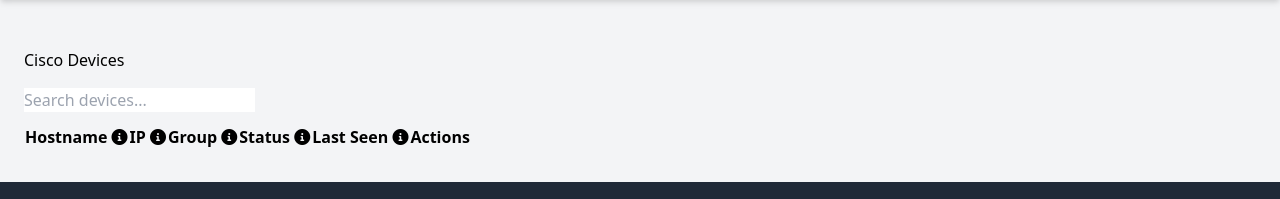
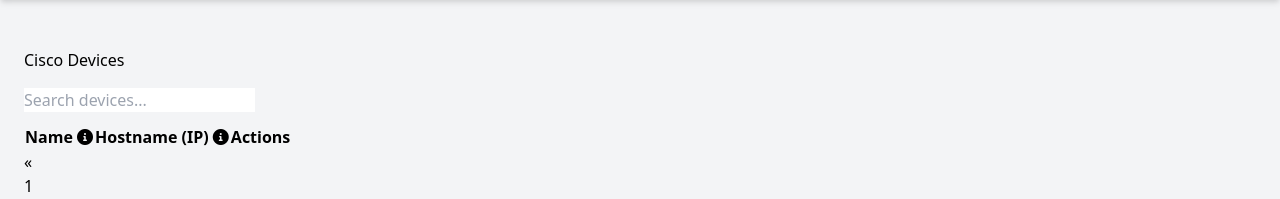
Before and after one commit to sydasif/network_project, a Django app: page /devices/ in a window 1280 px wide. Shown: the part 96-295 px from the top of the page. Run offline with Django 5.2, Linux system fonts and the light colour scheme; the visitor is signed in with stand-in values (Sample User, id 1); data that the repository does not hold is empty.

Commit message:
add device list

```diff
--- a/network/forms.py
+++ b/network/forms.py
@@ -1,5 +1,7 @@
 # forms.py
 from django import forms
+
+from .models import NetworkDevice
 
 TASK_CHOICES = [
     ("show_ip", "Show IP Interface Brief"),
@@ -18,3 +20,21 @@ class TaskForm(forms.Form):
         device_choices = kwargs.pop("device_choices", [])
         super().__init__(*args, **kwargs)
         self.fields["devices"].choices = device_choices
+
+
+class DeviceForm(forms.ModelForm):
+    class Meta:
+        model = NetworkDevice
+        fields = ["hostname", "name"]
+        widgets = {
+            "password": forms.PasswordInput(),
+        }
+
+    def __init__(self, *args, **kwargs):
+        super().__init__(*args, **kwargs)
+        for field in self.fields.values():
+            field.widget.attrs.update(
+                {
+                    "class": "shadow appearance-none border rounded w-full py-2 px-3 text-gray-700 leading-tight focus:outline-none focus:shadow-outline"
+                }
+            )
--- a/network/urls.py
+++ b/network/urls.py
@@ -12,4 +12,13 @@ urlpatterns = [
     ),  # Task execution logs
     path("dashboard/", views.dashboard_view, name="dashboard"),  # Network dashboard
     path("devices/", views.device_list_view, name="device_list"),  # Device list page
+    path(
+        "devices/<int:device_id>/edit/", views.edit_device, name="edit_device"
+    ),  # Edit device
+    path(
+        "devices/<int:device_id>/push-config/", views.push_config, name="push_config"
+    ),  # Push config
+    path(
+        "devices/<int:device_id>/delete/", views.delete_device, name="delete_device"
+    ),  # Delete device
 ]
--- a/network/views.py
+++ b/network/views.py
@@ -1,14 +1,15 @@
 import logging
 
+from django.contrib import messages
 from django.contrib.auth.decorators import login_required
 from django.core.paginator import Paginator
-from django.shortcuts import render
+from django.shortcuts import get_object_or_404, redirect, render
 from nornir.core.filter import F
 
 from core.nornir_init import init_nornir
 from core.tasks import save_config, show_ip
 
-from .forms import TaskForm
+from .forms import DeviceForm, TaskForm
 from .models import NetworkDevice, TaskLog
 
 logger = logging.getLogger(__name__)
@@ -153,3 +154,50 @@ def device_list_view(request):
     return render(
         request, "device_list.html", {"devices": device_list, "page_obj": device_list}
     )
+
+
+@login_required
+def edit_device(request, device_id):
+    device = get_object_or_404(NetworkDevice, id=device_id)
+    if request.method == "POST":
+        form = DeviceForm(request.POST, instance=device)
+        if form.is_valid():
+            form.save()
+            messages.success(request, f"Device {device.hostname} updated successfully")
+            return redirect("device_list")
+    else:
+        form = DeviceForm(instance=device)
+    return render(request, "device_form.html", {"form": form, "device": device})
+
+
+@login_required
+def push_config(request, device_id):
+    if request.method == "POST":
+        device = get_object_or_404(NetworkDevice, id=device_id)
+        try:
+            nr = init_nornir()
+            result = nr.filter(name=device.hostname).run(task=save_config)
+            execution_output = process_task_result(result, "push_config", request.user)
+            if all(
+                output["status"] == "success" for output in execution_output.values()
+            ):
+                messages.success(
+                    request, f"Configuration pushed to {device.hostname} successfully"
+                )
+            else:
+                messages.error(
+                    request, f"Failed to push configuration to {device.hostname}"
+                )
+        except Exception as e:
+            messages.error(request, f"Error pushing configuration: {str(e)}")
+    return redirect("device_list")
+
+
+@login_required
+def delete_device(request, device_id):
+    device = get_object_or_404(NetworkDevice, id=device_id)
+    if request.method == "POST":
+        hostname = device.hostname
+        device.delete()
+        messages.success(request, f"Device {hostname} deleted successfully")
+    return redirect("device_list")
--- a/templates/device_list.html
+++ b/templates/device_list.html
@@ -10,31 +10,32 @@
         <table class="table table-striped">
             <thead>
                 <tr>
-                    <th>Hostname <i class="fas fa-info-circle" title="Device hostname"></i></th>
-                    <th>IP <i class="fas fa-info-circle" title="Device IP address"></i></th>
-                    <th>Group <i class="fas fa-info-circle" title="Device group"></i></th>
-                    <th>Status <i class="fas fa-info-circle" title="Device status"></i></th>
-                    <th>Last Seen <i class="fas fa-info-circle" title="Last seen timestamp"></i></th>
+                    <th>Name <i class="fas fa-info-circle" title="Device name"></i></th>
+                    <th>Hostname (IP) <i class="fas fa-info-circle" title="Device IP address"></i></th>
                     <th>Actions</th>
                 </tr>
             </thead>
             <tbody>
                 {% for device in devices %}
                 <tr>
+                    <td>{{ device.name }}</td>
                     <td>{{ device.hostname }}</td>
-                    <td>{{ device.ip }}</td>
-                    <td>{{ device.group }}</td>
-                    <td>{{ device.status }}</td>
-                    <td>{{ device.last_seen }}</td>
-                    <td>
-                        <button class="btn btn-primary btn-sm">Edit</button>
-                        <button class="btn btn-secondary btn-sm">Push Config</button>
-                        <button class="btn btn-danger btn-sm">Delete</button>
+                    <td class="space-x-2">
+                        <a href="{% url 'edit_device' device.id %}" class="bg-blue-500 hover:bg-blue-700 text-white font-bold py-1 px-3 rounded text-sm">Edit</a>
+                        <form method="POST" action="{% url 'push_config' device.id %}" class="inline">
+                            {% csrf_token %}
+                            <button type="submit" class="bg-green-500 hover:bg-green-700 text-white font-bold py-1 px-3 rounded text-sm">Push Config</button>
+                        </form>
+                        <form method="POST" action="{% url 'delete_device' device.id %}" class="inline" onsubmit="return confirm('Are you sure you want to delete this device?');">
+                            {% csrf_token %}
+                            <button type="submit" class="bg-red-500 hover:bg-red-700 text-white font-bold py-1 px-3 rounded text-sm">Delete</button>
+                        </form>
                     </td>
                 </tr>
                 {% endfor %}
             </tbody>
         </table>
     </div>
+    {% include 'includes/pagination.html' with page_obj=page_obj %}
 </div>
 {% endblock %}
```
Also changed, not shown: templates/device_form.html (added, +37 -0 lines).
